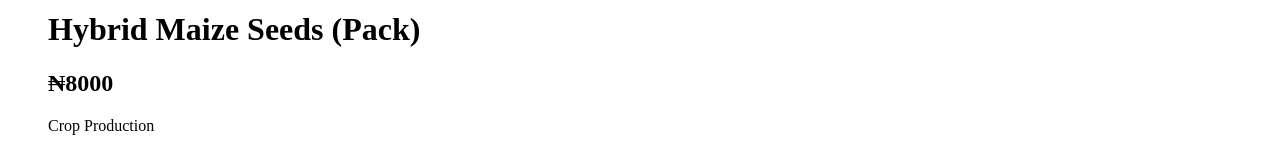
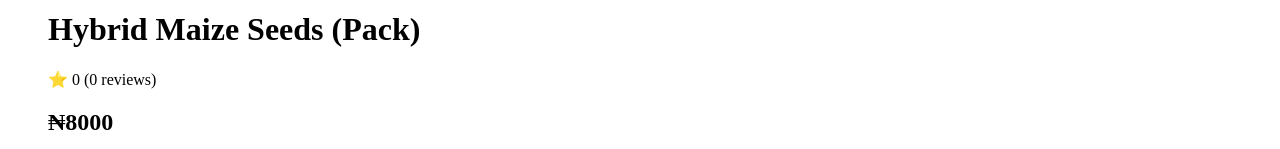
Before and after one commit to JM-19G/mano-e-commerce-web, a React (Vite) app in the folder ecommerce-app/: page /product/1 in a window 1280 px wide. Shown: the part 460-609 px from the top of the page. Built offline with nearby package versions, Linux system fonts and the light colour scheme.

Commit message:
Implement persistent reviews system with average rating display on product details and product cards

```diff
--- a/ecommerce-app/src/components/ProductCard.jsx
+++ b/ecommerce-app/src/components/ProductCard.jsx
@@ -2,6 +2,19 @@ import { useNavigate } from "react-router-dom";
 
 function ProductCard({ product, onAdd }) {
   const navigate = useNavigate();
+
+  // ✅ Load reviews for this product
+  const savedReviews = localStorage.getItem(`reviews_${product.id}`);
+  const reviews = savedReviews ? JSON.parse(savedReviews) : [];
+
+  // ✅ Calculate average rating
+  const avg =
+    reviews.length > 0
+      ? (
+          reviews.reduce((acc, r) => acc + r.rating, 0) /
+          reviews.length
+        ).toFixed(1)
+      : null;
 
   return (
     <div
@@ -13,7 +26,7 @@ function ProductCard({ product, onAdd }) {
         boxShadow: "0 2px 8px rgba(0,0,0,0.05)",
       }}
     >
-      {/* IMAGE */}
+      {/* CLICKABLE AREA */}
       <div
         onClick={() => navigate(`/product/${product.id}`)}
         style={{ cursor: "pointer" }}
@@ -29,7 +42,7 @@ function ProductCard({ product, onAdd }) {
           }}
         />
 
-        {/* BADGE */}
+        {/* TAG */}
         {product.tag && (
           <span
             style={{
@@ -46,15 +59,21 @@ function ProductCard({ product, onAdd }) {
           </span>
         )}
 
-        {/* TITLE */}
-        <h3 style={{ margin: "10px 0 5px" }}>{product.title}</h3>
+        <h3 style={{ margin: "10px 0 5px" }}>
+          {product.title}
+        </h3>
 
-        {/* CATEGORY */}
         <p style={{ fontSize: 12, color: "#777" }}>
           {product.category}
         </p>
 
-        {/* PRICE */}
+        {/* ⭐ SHOW RATING */}
+        {avg && (
+          <p style={{ fontSize: 14, color: "#555" }}>
+            ⭐ {avg}
+          </p>
+        )}
+
         <p
           style={{
             fontWeight: "bold",
@@ -66,7 +85,6 @@ function ProductCard({ product, onAdd }) {
         </p>
       </div>
 
-      {/* BUTTON */}
       <button
         onClick={() => onAdd(product)}
         style={{
--- a/ecommerce-app/src/pages/ProductDetails.jsx
+++ b/ecommerce-app/src/pages/ProductDetails.jsx
@@ -10,21 +10,42 @@ function ProductDetails() {
 
   const product = products.find((p) => p.id === Number(id));
 
-  const [reviews, setReviews] = useState(product?.reviews || []);
+  // ✅ Load reviews from localStorage
+  const [reviews, setReviews] = useState(() => {
+    const saved = localStorage.getItem(`reviews_${id}`);
+    return saved ? JSON.parse(saved) : product?.reviews || [];
+  });
+
   const [text, setText] = useState("");
   const [rating, setRating] = useState(5);
 
   if (!product) return <h2>Product not found</h2>;
 
+  // ✅ Calculate average rating
+  const averageRating =
+    reviews.length > 0
+      ? (
+          reviews.reduce((acc, r) => acc + r.rating, 0) /
+          reviews.length
+        ).toFixed(1)
+      : 0;
+
+  // ✅ Handle review submit
   const handleReview = () => {
     if (!text) return;
 
-    const newReview = {
-      text,
-      rating,
-    };
+    const newReview = { text, rating };
 
-    setReviews([...reviews, newReview]);
+    const updatedReviews = [...reviews, newReview];
+
+    setReviews(updatedReviews);
+
+    // ✅ Save to localStorage
+    localStorage.setItem(
+      `reviews_${id}`,
+      JSON.stringify(updatedReviews)
+    );
+
     setText("");
     setRating(5);
   };
@@ -38,6 +59,12 @@ function ProductDetails() {
       />
 
       <h1>{product.title}</h1>
+
+      {/* ⭐ Average Rating */}
+      <p>
+        ⭐ {averageRating} ({reviews.length} reviews)
+      </p>
+
       <h2>₦{product.price}</h2>
       <p>{product.category}</p>
 
@@ -73,14 +100,22 @@ function ProductDetails() {
 
         <br />
 
-        <button onClick={handleReview}>Submit Review</button>
+        <button onClick={handleReview}>
+          Submit Review
+        </button>
       </div>
 
       {/* SHOW REVIEWS */}
       {reviews.length === 0 && <p>No reviews yet</p>}
 
       {reviews.map((r, index) => (
-        <div key={index} style={{ borderBottom: "1px solid #ddd", padding: 10 }}>
+        <div
+          key={index}
+          style={{
+            borderBottom: "1px solid #ddd",
+            padding: 10,
+          }}
+        >
           <p>{r.text}</p>
           <p>{"⭐".repeat(r.rating)}</p>
         </div>
```
